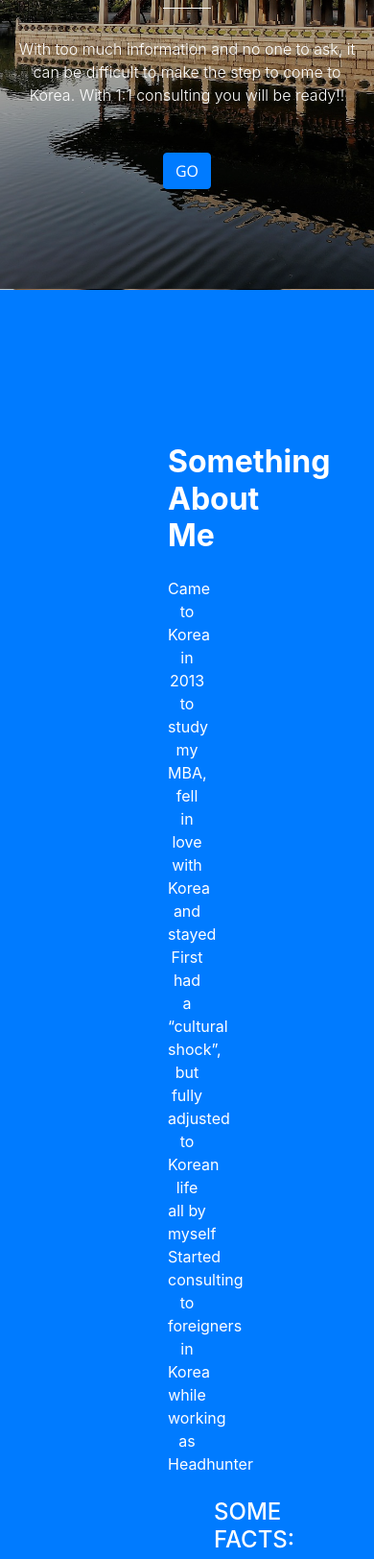
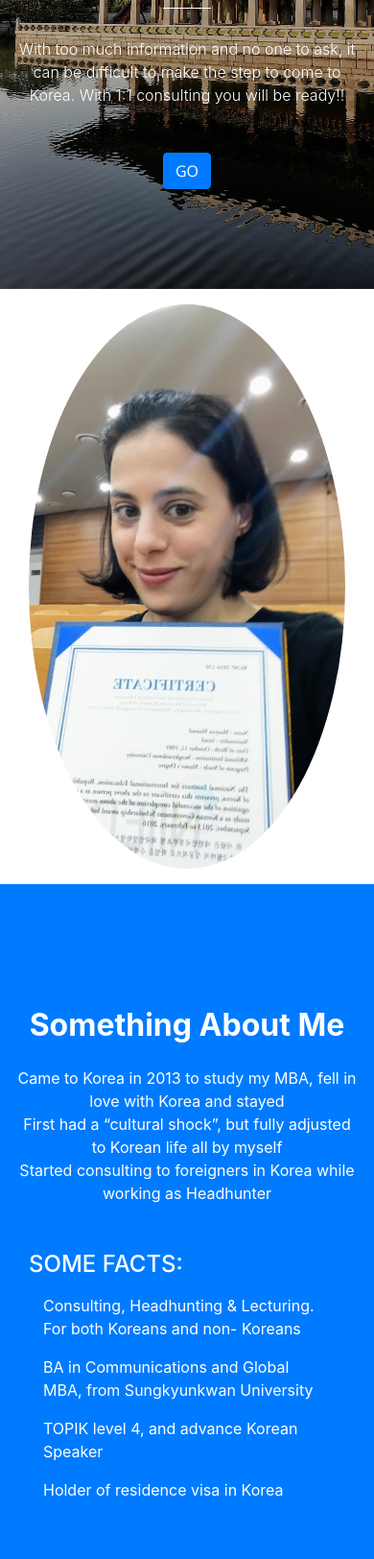
Before and after one commit to mgof/goforkorea, a website with bundled scripts: page index.html in a window 390 px wide. Shown: the part 297-1921 px from the top of the page at 96% size. Built offline with nearby package versions, Linux system fonts and the light colour scheme.

Commit message:
about 작업중

```diff
--- a/index.html
+++ b/index.html
@@ -75,23 +75,36 @@
       <div class="container-fluid">
         <div class="row no-gutter">
           <div class="col-lg-4 profile">
+              <div class="container-fluid d-block d-sm-block d-md-block d-lg-none">
+                  <div class="row">
+                      <div class="col-sm-6 col-md-4 mx-auto">
+                          <div class="profile-circle my-3">
+                              <img src="img/profile.jpg">
+                          </div>
+                      </div>
+                  </div>
+              </div>
           </div>
           <div class="col-lg-8">
             <div class="about-desc">
-                <div>
+                <div class="mb-5">
                     <h2><strong>Something About Me</strong></h2>
                     <p class="mt-4">Came to Korea in 2013 to study my MBA, fell in love with Korea and stayed<br>First had a “cultural shock”, but fully adjusted to Korean life all by myself<br>Started consulting to foreigners in Korea while working as Headhunter</p>
                 </div>
-                <div class="ml-5 mt-4 text-left">
-                  <h4>SOME FACTS:</h4>
-                  <div class="container-fluid">
+                <div class="container-fluid">
                     <div class="row">
-                      <div class="col-lg-3">Consulting, Headhunting &amp; Lecturing. For both Koreans and non- Koreans</div>
-                      <div class="col-lg-3">BA in Communications and Global MBA, from Sungkyunkwan University</div>
-                      <div class="col-lg-3">TOPIK level 4, and advance Korean Speaker</div>
-                      <div class="col-lg-3">Holder of residence visa in Korea</div>
+                        <div class="col-lg-11 mx-auto text-left">
+                            <h4 class="mb-3">SOME FACTS:</h4>
+                            <div class="container-fluid">
+                              <div class="row">
+                                <div class="col-md-6 col-lg-3 mb-3">Consulting, Headhunting &amp; Lecturing. For both Koreans and non- Koreans</div>
+                                <div class="col-md-6 col-lg-3 mb-3">BA in Communications and Global MBA, from Sungkyunkwan University</div>
+                                <div class="col-md-6 col-lg-3 mb-3">TOPIK level 4, and advance Korean Speaker</div>
+                                <div class="col-md-6 col-lg-3 mb-3">Holder of residence visa in Korea</div>
+                              </div>
+                            </div>
+                        </div>
                     </div>
-                  </div>
                 </div>
             </div>
           </div>
--- a/scss/_about.scss
+++ b/scss/_about.scss
@@ -2,11 +2,28 @@
 section.about {
   padding: 0;
   .profile {
+    background-color: white;
+    /*
     background-image: url('../img/profile.jpg');
     background-position: center center;
     @include background-cover;
+    padding: 22rem 0;
+    */
+    @media (min-width: 992px) {
+      background-image: url('../img/profile.jpg');
+      background-position: center center;
+      @include background-cover;
+    }
+    .profile-circle {
+      overflow: hidden;
+      border-radius: 50%;
+      img {
+        width: 100%;
+        height: auto;
+      }
+    }
   }
   .about-desc {
-    padding : 10rem;
+    padding : 8rem 0;
   }
 }
```
Also changed, not shown: css/creative.css, css/creative.min.css.
